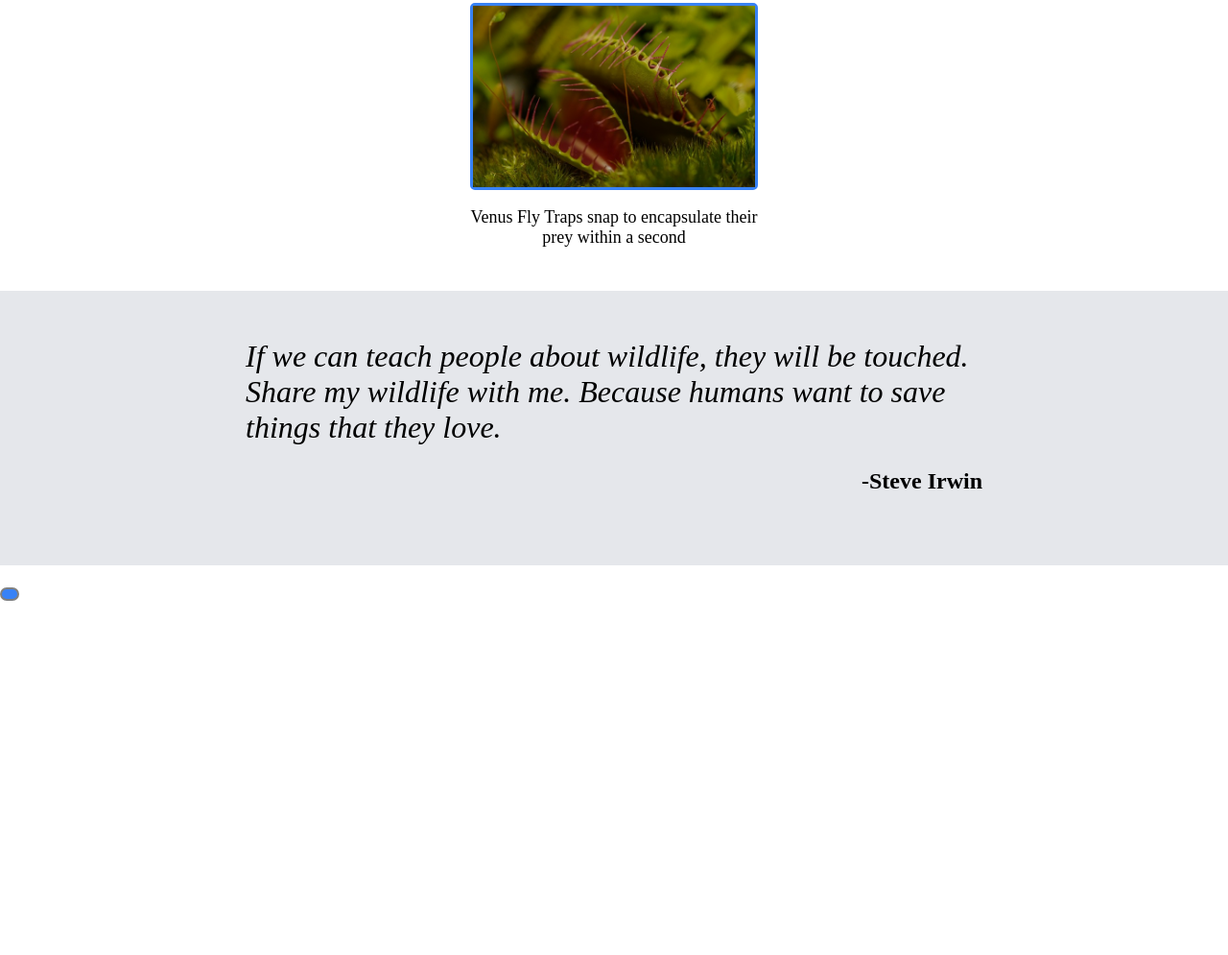
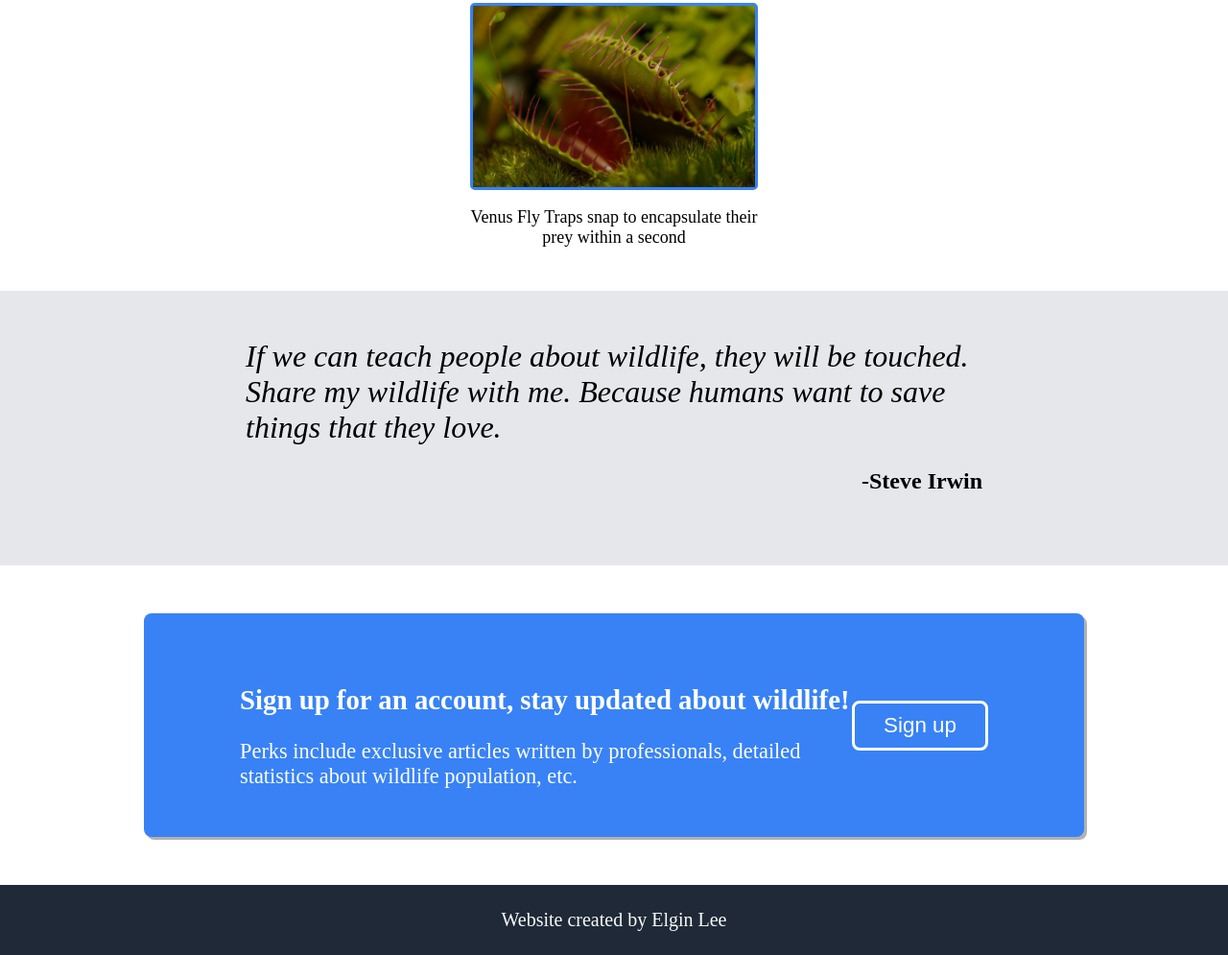
Before and after one commit to ElginL/odin-landing-page, a plain HTML site: page index.html in a window 1280 px wide. Shown: the part 969-1964 px from the top of the page at 96% size. Before the commit the page ends 1595 px from the top, so only its background shows below. Drawn offline with Linux system fonts and the light colour scheme.

Commit message:
modified index.html footer & call to action, css

```diff
--- a/index.html
+++ b/index.html
@@ -3,6 +3,7 @@
 <html lang="en">
     <head>
         <meta charset="UTF-8">
+        <title>Wildlife</title>
         <link rel="stylesheet" href="style.css">
     </head>
     <body>
@@ -78,17 +79,20 @@
             </div>
             <div class="call-to-action-container">
                 <div class="call-to-action-texts">
-                    <p class="call-to-action-header">
-
-                    </p>
+                    <h2 class="call-to-action-header">
+                        Sign up for an account, stay updated about wildlife!
+                    </h2>
                     <p class="call-to-action-text">
+                        Perks include exclusive articles written by professionals, detailed statistics about wildlife population, etc.
                     </p>
                 </div>
-                <button class="signup-button"></button>
+                <button class="signup-button">
+                    Sign up
+                </button>
             </div>
         </main>
         <footer>
-
+            Website created by Elgin Lee
         </footer>
     </body>
 </html>
--- a/style.css
+++ b/style.css
@@ -53,7 +53,7 @@ header {
     color: #e5e7eb;
 }
 
-.signup-button {
+.main-container .signup-button {
     background-color: #3882f6;
     padding: 5px 8px;
     color: white;
@@ -122,3 +122,45 @@ header {
     font-size: 1.5rem;
     align-self: flex-end;
 }
+
+.call-to-action-container {
+    margin: 50px 150px;
+    padding: 50px 100px;
+    background-color: #3882f6;
+    border-radius: 8px;
+    box-shadow: 3px 3px rgba(0, 0, 0, 0.3);
+    display: flex;
+    justify-content: space-around;
+    align-items: center;
+}
+
+.call-to-action-header {
+    color: white;
+    font-size: 1.8rem;
+}
+
+.call-to-action-text {
+    color: white;
+    font-size: 1.4rem;
+    margin: 0;
+}
+
+.call-to-action-container .signup-button {
+    background-color: #3882f6;
+    flex-shrink: 0;
+    font-size: 1.4rem;
+    padding: 10px 30px;
+    border: 3px solid white;
+    color: white;
+    border-radius: 8px;
+}
+
+footer {
+    display: flex;
+    justify-content: center;
+    align-items: center;
+    background-color: #1f2937;
+    font-size: 1.25rem;
+    color: #f9faf9;
+    padding: 25px;
+}
```
